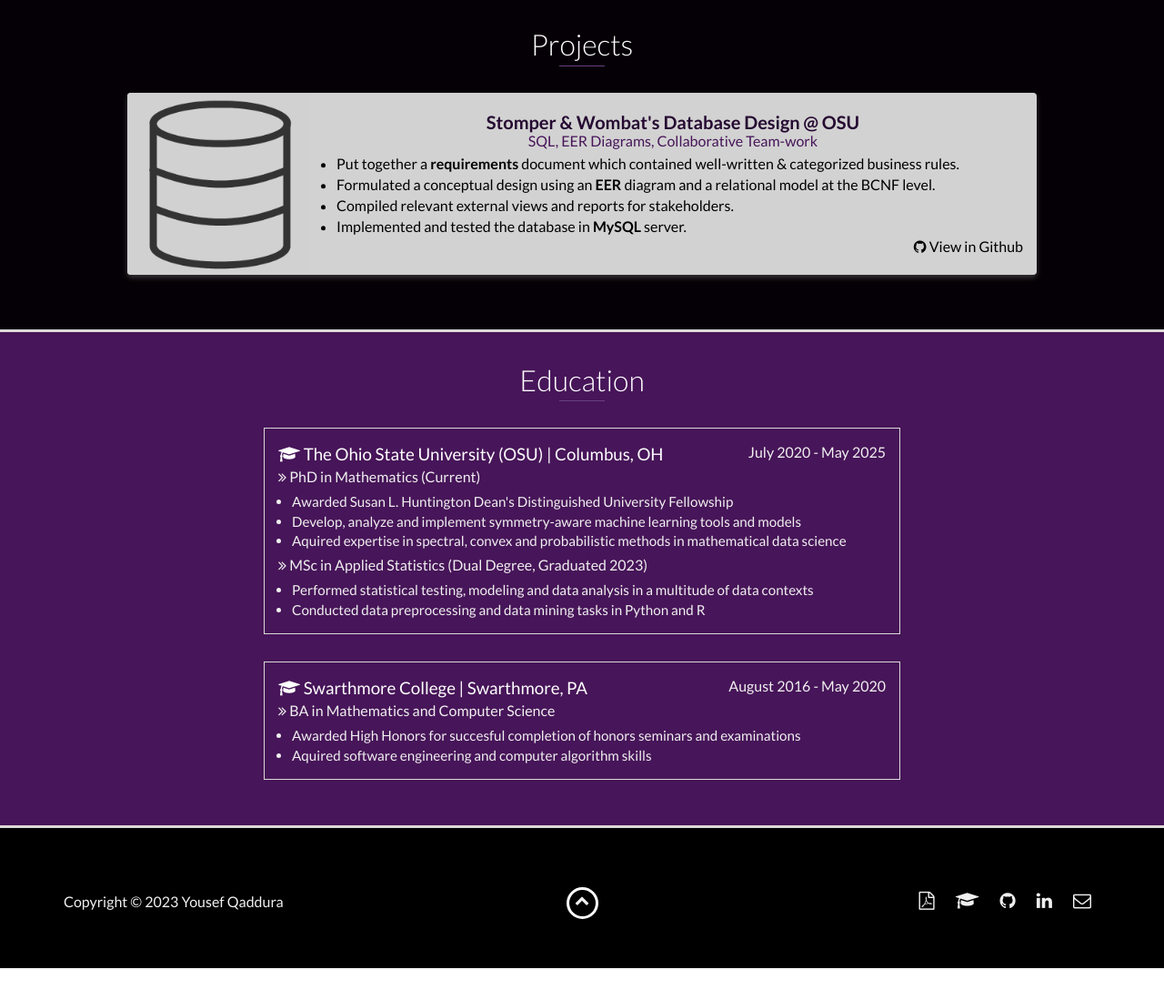
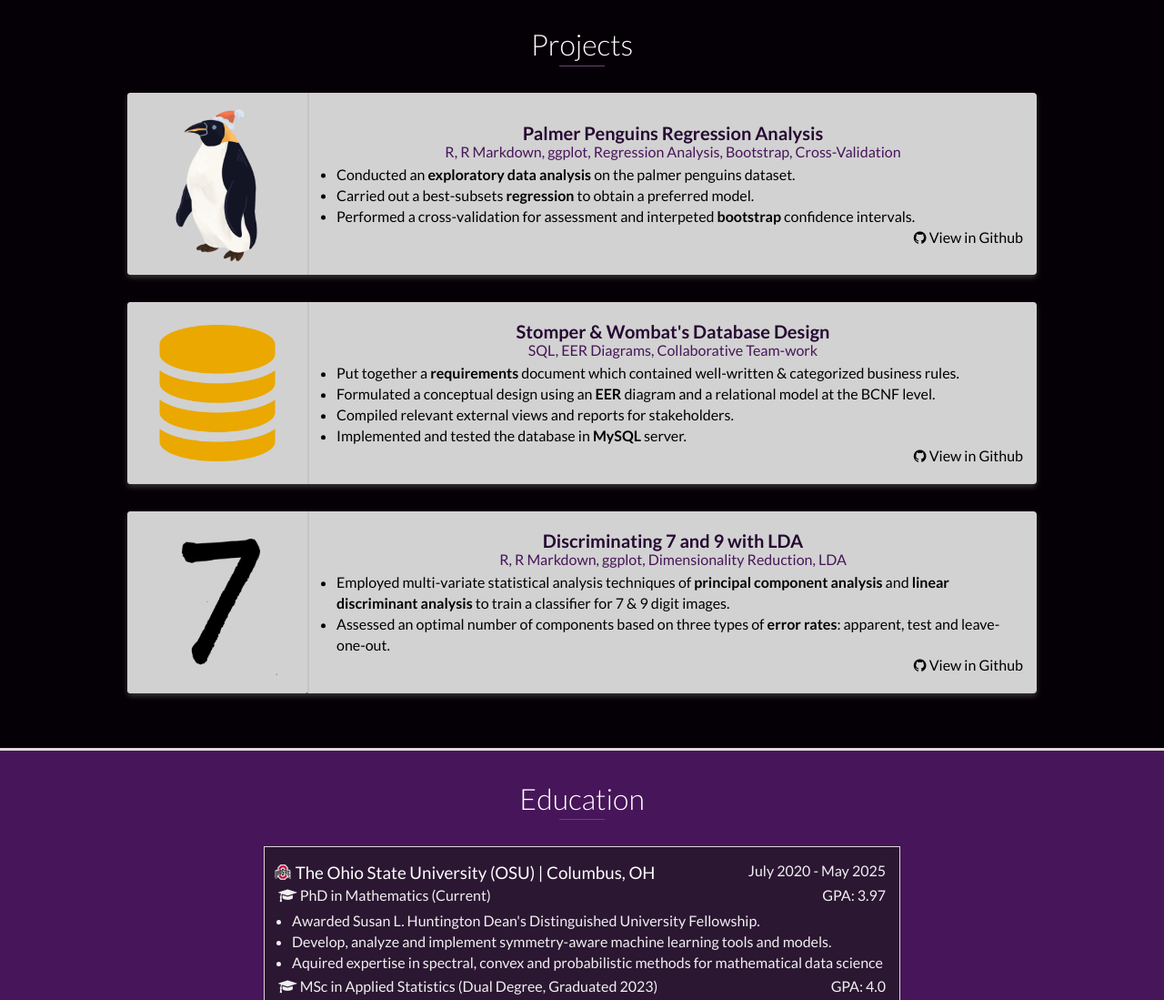
Before and after one commit to yqaddur1/yqaddur1.github.io, a website: page index.html in a window 1280 px wide. Shown: the part 1400-2499 px from the top of the page at 91% size. Before the commit the page ends 2464 px from the top, so only its background shows below. Drawn offline with nearby package versions, Linux system fonts and the light colour scheme.

Commit message:
v1 missing research

```diff
--- a/index.html
+++ b/index.html
@@ -133,13 +133,46 @@
         <div class="container">
             <div class="row">
 
+
                 <div class="project shadow-large">
                     <div class="project-image">
-                        <img src="images/database.png"/>
+                        <img src="images/peng-3.png"/>
                     </div>
                     <!-- End .project-image -->
                     <div class="project-info">
-                        <h3><b>Stomper & Wombat's Database Design @ OSU</b></h3>
+                        <h3><b>Palmer Penguins Regression Analysis</b></h3>
+
+
+                        <!--  with Hana Ghazi and Denial Tan as part of CSE5241
+                        at The Ohio State University SU'21-->
+                        <h6>R, R Markdown, ggplot, Regression Analysis, Bootstrap, Cross-Validation</h6>
+                        <ul>
+                            <li>
+                                Conducted an <b>exploratory data analysis</b> on the palmer penguins dataset.
+                            </li>
+                            <li>
+                                Carried out a best-subsets <b>regression</b> to obtain a preferred model.
+                            </li>
+                            <li>
+                                Performed a cross-validation for assessment and interpeted <b>bootstrap</b> confidence intervals.
+                            </li>
+                        </ul>
+                        <a href="https://github.com/yqaddur1/Class-Projects/tree/main/database-system" target="_blank"><i class="fa fa-github"
+                            aria-hidden="true"></i> View in Github</a>
+                    </div>
+                    <!-- End .project-info -->
+                </div>
+                <!-- End .project -->
+
+
+
+                <div class="project shadow-large">
+                    <div class="project-image">
+                        <img src="images/data-2.png", style="padding: 25px;"/>
+                    </div>
+                    <!-- End .project-image -->
+                    <div class="project-info">
+                        <h3><b>Stomper & Wombat's Database Design</b></h3>
 
 
                         <!--  with Hana Ghazi and Denial Tan as part of CSE5241
@@ -160,12 +193,42 @@
                                 Implemented and tested the database in <b>MySQL</b> server.
                             </li>
                         </ul>
-                        <a href="https://github.com/yqaddur1/Database-Project" target="_blank"><i class="fa fa-github"
+                        <a href="https://github.com/yqaddur1/Class-Projects/tree/main/database-system" target="_blank"><i class="fa fa-github"
                             aria-hidden="true"></i> View in Github</a>
                     </div>
                     <!-- End .project-info -->
                 </div>
                 <!-- End .project -->
+
+                <div class="project shadow-large">
+                    <div class="project-image">
+                        <img src="images/digit.png", style="padding: 30px 0 0 60px;"/>
+                    </div>
+                    <!-- End .project-image -->
+                    <div class="project-info">
+                        <h3><b>Discriminating 7 and 9 with LDA</b></h3>
+
+
+                        <!--  with Hana Ghazi and Denial Tan as part of CSE5241
+                        at The Ohio State University SU'21-->
+                        <h6>R, R Markdown, ggplot, Dimensionality Reduction, LDA</h6>
+                        <ul>
+                            <li>
+                                Employed multi-variate statistical analysis techniques of <b>principal component analysis</b> and <b>linear discriminant analysis</b>
+                                to train a classifier for 7 & 9 digit images.
+                            </li>
+                            <li>
+                                Assessed an optimal number of components based on three types of <b>error rates</b>: apparent, test and leave-one-out.
+                            </li>
+                        </ul>
+                        <a href="https://github.com/yqaddur1/Class-Projects/tree/main/digits-7%2C9" target="_blank"><i class="fa fa-github"
+                            aria-hidden="true"></i> View in Github</a>
+                    </div>
+                    <!-- End .project-info -->
+                </div>
+                <!-- End .project -->
+
+
             </div>
         </div>
     </div>
@@ -175,35 +238,38 @@
         <h2 class="heading">Education</h2>
         <div class="education-block">
             <h3>
-                <i class="fa fa-graduation-cap" aria-hidden="true"></i>
+                <img src="images/ohio-1.png" style="width:30px; transform: translate(0,-3px);margin: 0px -5px 0 -10px" />
+                <!--<i class="fa fa-graduation-cap" aria-hidden="true"></i>-->
                 The Ohio State University (OSU) | Columbus, OH
             </h3>
             <span class="education-date">July 2020 - May 2025</span>
             <h4>
-                <i class="fa fa-angle-double-right" aria-hidden="true"></i>
+                <i class="fa fa-graduation-cap" aria-hidden="true"></i>
                 PhD in Mathematics (Current)
+                <span style="float:right;">GPA: 3.97</span>
             </h4>
             <ul>
                 <li>
-                    Awarded Susan L. Huntington Dean's Distinguished University Fellowship
+                    Awarded Susan L. Huntington Dean's Distinguished University Fellowship.
                 </li>
                 <li>
-                    Develop, analyze and implement symmetry-aware machine learning tools and models
+                    Develop, analyze and implement symmetry-aware machine learning tools and models.
                 </li>
                 <li>
-                    Aquired expertise in spectral, convex and probabilistic methods in mathematical data science
+                    Aquired expertise in spectral, convex and probabilistic methods for mathematical data science
                 </li>
             </ul>
             <h4 style="margin-top:4px;">
-                <i class="fa fa-angle-double-right" aria-hidden="true"></i>
+                <i class="fa fa-graduation-cap" aria-hidden="true"></i>
                 MSc in Applied Statistics (Dual Degree, Graduated 2023)
+                <span style="float:right;">GPA: 4.0</span>
             </h4>
             <ul>
                 <li>
-                Performed statistical testing, modeling and data analysis in a multitude of data contexts
+                Performed statistical testing, modeling and data analysis in a multitude of data contexts.
                 </li>
                 <li>
-                Conducted data preprocessing and data mining tasks in Python and R
+                Conducted data preprocessing and data mining tasks in Python and R.
                 </li>
             </ul>
         </div>
@@ -211,13 +277,15 @@
 
         <div class="education-block">
             <h3>
-                <i class="fa fa-graduation-cap" aria-hidden="true"></i>
+                <img src="images/swarthmore-logo.png" style="width:30px; transform: translate(0,-2px); margin: 0px -5px 0 -10px" />
+                <!--<i class="fa fa-graduation-cap" aria-hidden="true"></i>-->
                 Swarthmore College | Swarthmore, PA
             </h3>
             <span class="education-date">August 2016 - May 2020</span>
             <h4>
-                <i class="fa fa-angle-double-right" aria-hidden="true"></i>
+                <i class="fa fa-graduation-cap" aria-hidden="true"></i>
                 BA in Mathematics and Computer Science
+                <span style="float:right;">GPA: 3.95</span>
             </h4>
             <ul>
                 <li>
@@ -232,6 +300,8 @@
 
     </div>
     <!-- End #education -->
+
+
 
     <footer class="background-alt">
         <div class="container">
--- a/scss/styles.scss
+++ b/scss/styles.scss
@@ -661,6 +661,7 @@
     padding: 15px;
     border: 1px solid $border;
     text-align: left;
+    background-color: #2b1732;
 
     h3 {
         font-weight: 500;
@@ -684,7 +685,7 @@
     p, ul {
         margin: 0;
         color: $text;
-        font-size: 0.95em;
+        font-size: 1em;
     }
 
     ul {
@@ -735,7 +736,7 @@
         width: $width;
         height:$width;
         background-color: $project-image;
-        //border-right: 3px solid #000000;
+        border-right: 2px solid darken($project-bg, 5%);
     }
 }
 
```
Also changed, not shown: old.html (+45 -0 lines), css/styles.css, images/data-1.png (renamed from images/database.png), images/data-2.png (added), images/data-3.png (added), images/digit.png (added), images/ohio-1.png (added), images/peng-1.png (added), images/peng-2.png (added), images/peng-3.png (added), images/swarthmore-logo.png (added), 1 other file.
